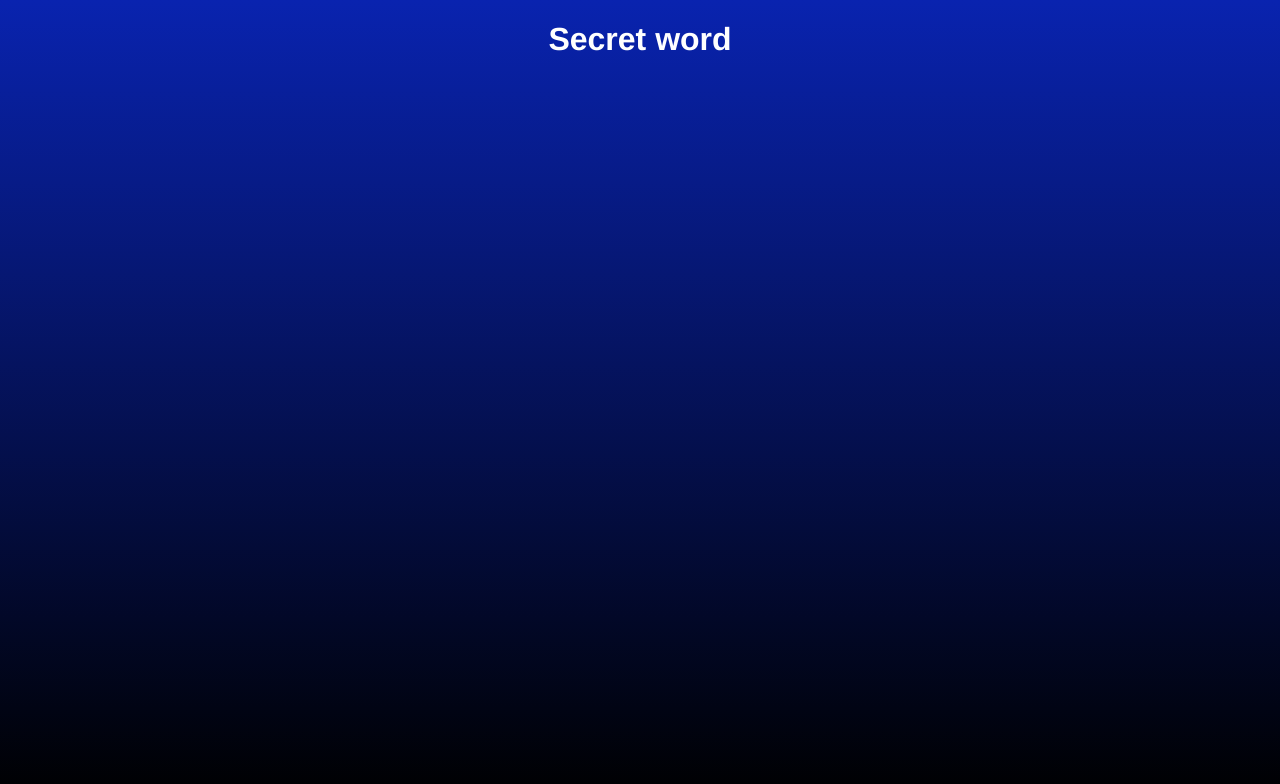
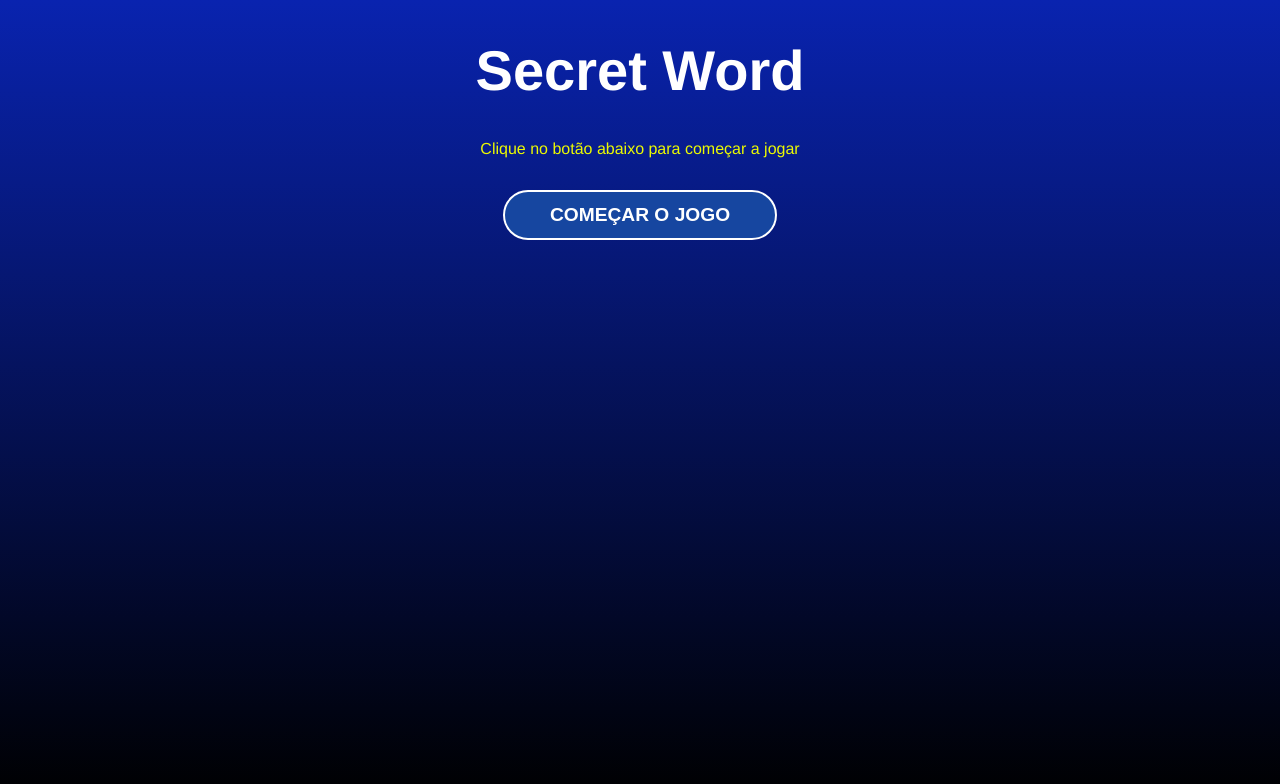
Before and after one commit to alexandrerogeriosn93/project-react-secret-word, a React (Vite) app: page / in a window 1280 px wide. Shown: the top 784 px of the page. Built offline with nearby package versions, Linux system fonts and the light colour scheme.

Commit message:
feat: create component StartScreen

```diff
--- a/src/App.jsx
+++ b/src/App.jsx
@@ -1,9 +1,10 @@
 import "./App.css";
+import StartScreen from "./components/StartScreen";
 
 function App() {
   return (
     <div className="App">
-      <h1>Secret word</h1>
+      <StartScreen />
     </div>
   );
 }
--- /dev/null
+++ b/src/components/StartScreen.css
@@ -0,0 +1,8 @@
+.start h1 {
+  font-size: 3.5em;
+}
+
+.start p {
+  margin-bottom: 2em;
+  color: #ecfa00;
+}
--- /dev/null
+++ b/src/components/StartScreen.jsx
@@ -0,0 +1,13 @@
+import "./StartScreen.css";
+
+const StartScreen = () => {
+  return (
+    <div className="start">
+      <h1>Secret Word</h1>
+      <p>Clique no botão abaixo para começar a jogar</p>
+      <button>Começar o jogo</button>
+    </div>
+  );
+};
+
+export default StartScreen;
--- a/src/index.css
+++ b/src/index.css
@@ -14,3 +14,21 @@
   );
   color: #fff;
 }
+
+button {
+  background-color: #1646a0;
+  color: #fff;
+  padding: 0 45px;
+  border: solid 2px #fff;
+  border-radius: 25px;
+  height: 50px;
+  text-transform: uppercase;
+  font-weight: bold;
+  font-size: 1.2em;
+  cursor: pointer;
+  transition: 0.4s;
+}
+
+button:hover {
+  background-color: #0923af;
+}
```
